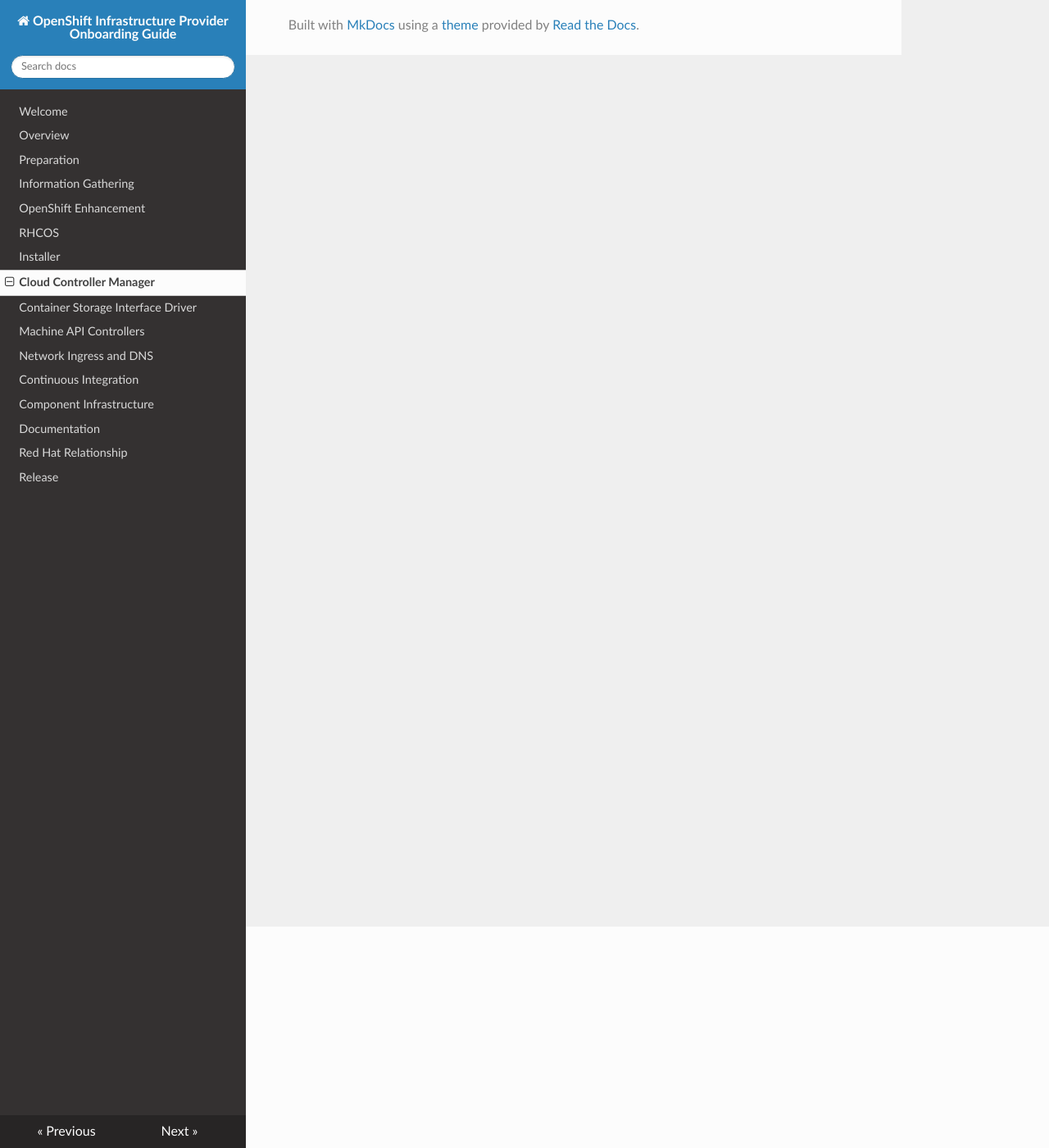
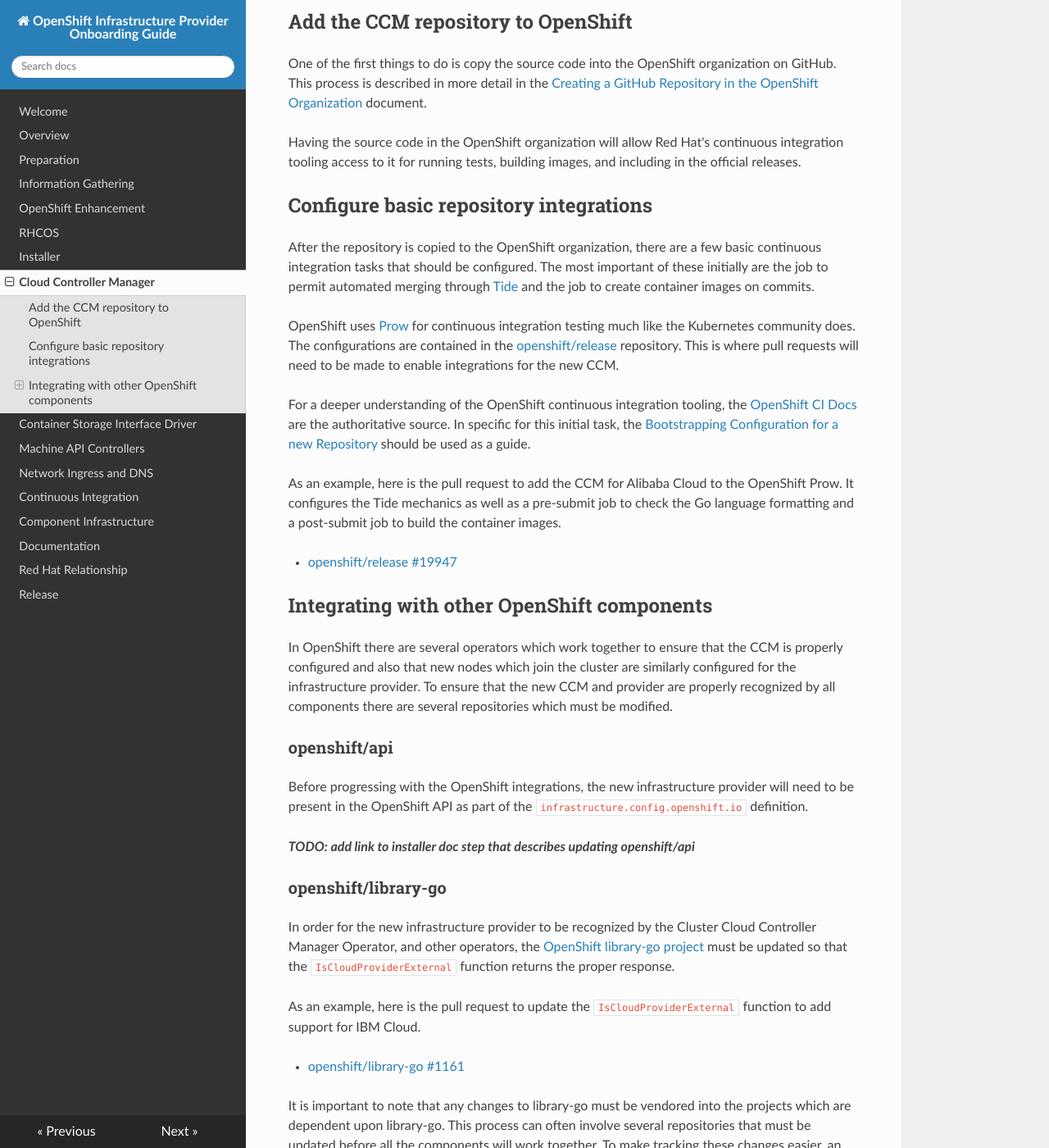
Before and after one commit to elmiko/ocp-infrastructure-provider-onboarding-guide, an MkDocs documentation site: the page built from docs/cloud-controller-manager/index.md, in a window 1280 px wide and 1400 px high, scrolled down 270 px. Shown: the whole window at 82% size. Built offline with MkDocs 1.6.1, drawn with Linux system fonts in a browser that asks for light colours; nearby versions of some CDN libraries; some of the changed text lies outside the part shown.

Commit message:
update cloud controller manager index doc
this change adds in the initial content for the ccm doc.

```diff
--- a/docs/cloud-controller-manager/index.md
+++ b/docs/cloud-controller-manager/index.md
@@ -1,3 +1,99 @@
 # Cloud Controller Manager
 
-TODO
+This document describes the necessary changes that must be made to add a new
+[Cloud Controller Manager (CCM)](https://kubernetes.io/docs/concepts/architecture/cloud-controller/)
+to OpenShift. It does not cover the details of writing a CCM, for information
+about implementing the controller please see the official Kubernetes documentation
+on [Developing Cloud Controller Manager](https://kubernetes.io/docs/tasks/administer-cluster/developing-cloud-controller-manager/)
+as a starting point.
+
+## Add the CCM repository to OpenShift
+
+One of the first things to do is copy the source code into the OpenShift organization
+on GitHub. This process is described in more detail in the
+[Creating a GitHub Repository in the OpenShift Organization](../procedures/creating-an-openshift-repository)
+document.
+
+Having the source code in the OpenShift organization will allow Red Hat's continuous
+integration tooling access to it for running tests, building images, and including in
+the official releases.
+
+## Configure basic repository integrations
+
+After the repository is copied to the OpenShift organization, there are a few basic
+continuous integration tasks that should be configured. The most important of these
+initially are the job to permit automated merging through
+[Tide](https://github.com/kubernetes/test-infra/tree/master/prow/tide)
+and the job to create container images on commits.
+
+OpenShift uses [Prow](https://github.com/kubernetes/test-infra/tree/master/prow) for
+continuous integration testing much like the Kubernetes community does. The configurations
+are contained in the [openshift/release](https://github.com/openshift/release)
+repository. This is where pull requests will need to be made to enable integrations
+for the new CCM.
+
+For a deeper understanding of the OpenShift continuous integration tooling, the
+[OpenShift CI Docs](https://docs.ci.openshift.org/) are the authoritative source.
+In specific for this initial task, the
+[Bootstrapping Configuration for a new Repository](https://docs.ci.openshift.org/docs/how-tos/onboarding-a-new-component/#bootstrapping-configuration-for-a-new-repository) should be used as a guide.
+
+As an example, here is the pull request to add the CCM for Alibaba Cloud to the
+OpenShift Prow. It configures the Tide mechanics as well as a pre-submit job to
+check the Go language formatting and a post-submit job to build the container images.
+
+* [openshift/release #19947](https://github.com/openshift/release/pull/19947)
+
+## Integrating with other OpenShift components
+
+In OpenShift there are several operators which work together to ensure that the CCM
+is properly configured and also that new nodes which join the cluster are similarly
+configured for the infrastructure provider. To ensure that the new CCM and provider
+are properly recognized by all components there are several repositories which must
+be modified.
+
+### openshift/api
+
+Before progressing with the OpenShift integrations, the new infrastructure provider
+will need to be present in the OpenShift API as part of the `infrastructure.config.openshift.io`
+definition.
+
+_**TODO: add link to installer doc step that describes updating openshift/api**_
+
+### openshift/library-go
+
+In order for the new infrastructure provider to be recognized by the Cluster
+Cloud Controller Manager Operator, and other operators, the
+[OpenShift library-go project](https://github.com/openshift/library-go) must be updated
+so that the `IsCloudProviderExternal` function returns the proper response.
+
+As an example, here is the pull request to update the `IsCloudProviderExternal` function
+to add support for IBM Cloud.
+
+* [openshift/library-go #1161](https://github.com/openshift/library-go/pull/1161)
+
+It is important to note that any changes to library-go must be vendored into the projects
+which are dependent upon library-go. This process can often involve several repositories
+that must be updated before all the components will work together. To make tracking
+these changes easier, an issue can be used to monitor the individual changes. For example,
+this is an issue which tracked changes for the GCP and vSphere updates:
+
+* [openshift/cluster-cloud-controller-manager-operator #135](https://github.com/openshift/cluster-cloud-controller-manager-operator/issues/135)
+
+### openshift/cluster-cloud-controller-manager-operator
+
+OpenShift uses the [Cluster Cloud Controller Manager Operator](https://github.com/openshift/cluster-cloud-controller-manager-operator)(CCCMO)
+to manage the deployment and maintenance of the CCMs. This operator will deploy
+the individual containers of the CCM and ensure their health and continued
+operation during the cluster lifecycle.
+
+Adding a new infrastructure provider will require creating a package within the
+CCCMO that will contain the code for deploying the new components as well as the
+templated manifests for them.
+
+As an example, here are two pull requests that added the IBM Cloud CCM to the
+CCCMO. The first pull request adds the primary code changes and manifests for deployment.
+The second pull request adds the CCM image references for the CCCMO to utilize
+when deploying from an OpenShift release payload.
+
+* [openshift/cluster-cloud-controller-manager-operator #97](https://github.com/openshift/cluster-cloud-controller-manager-operator/pull/97)
+* [openshift/cluster-cloud-controller-manager-operator #105](https://github.com/openshift/cluster-cloud-controller-manager-operator/pull/105)
```
